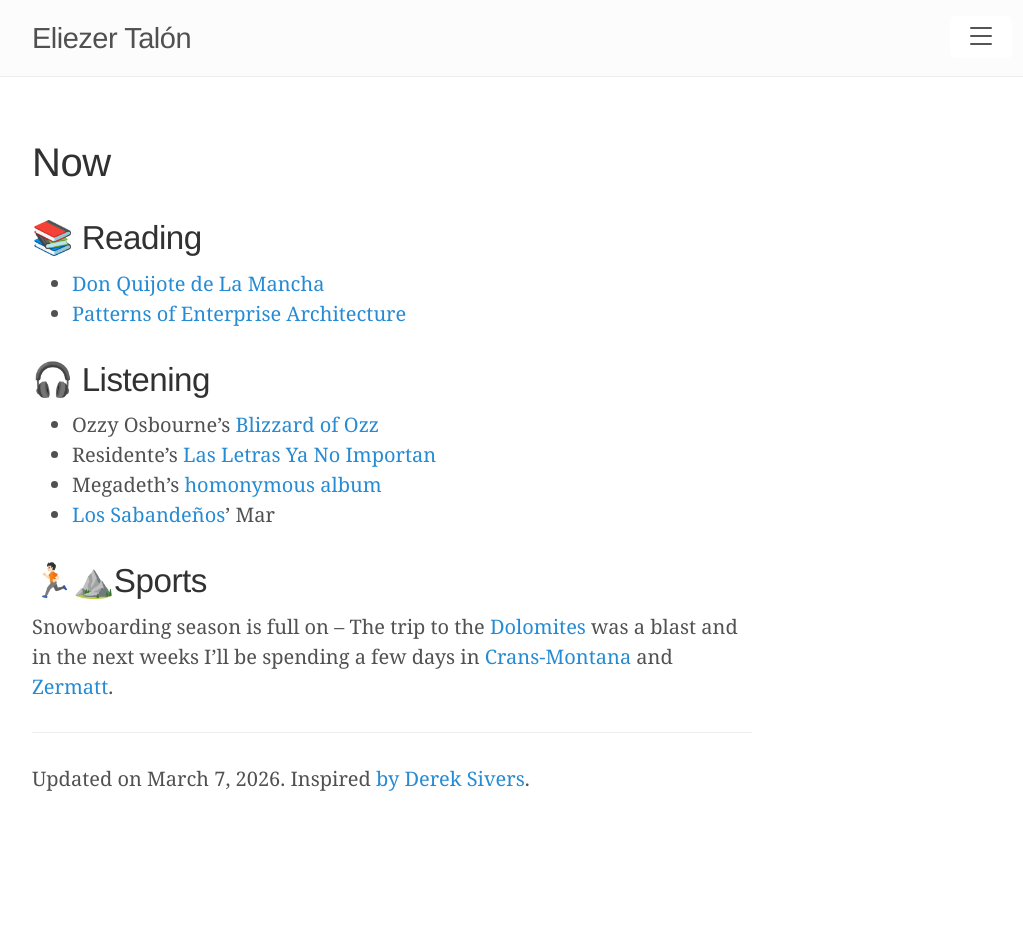
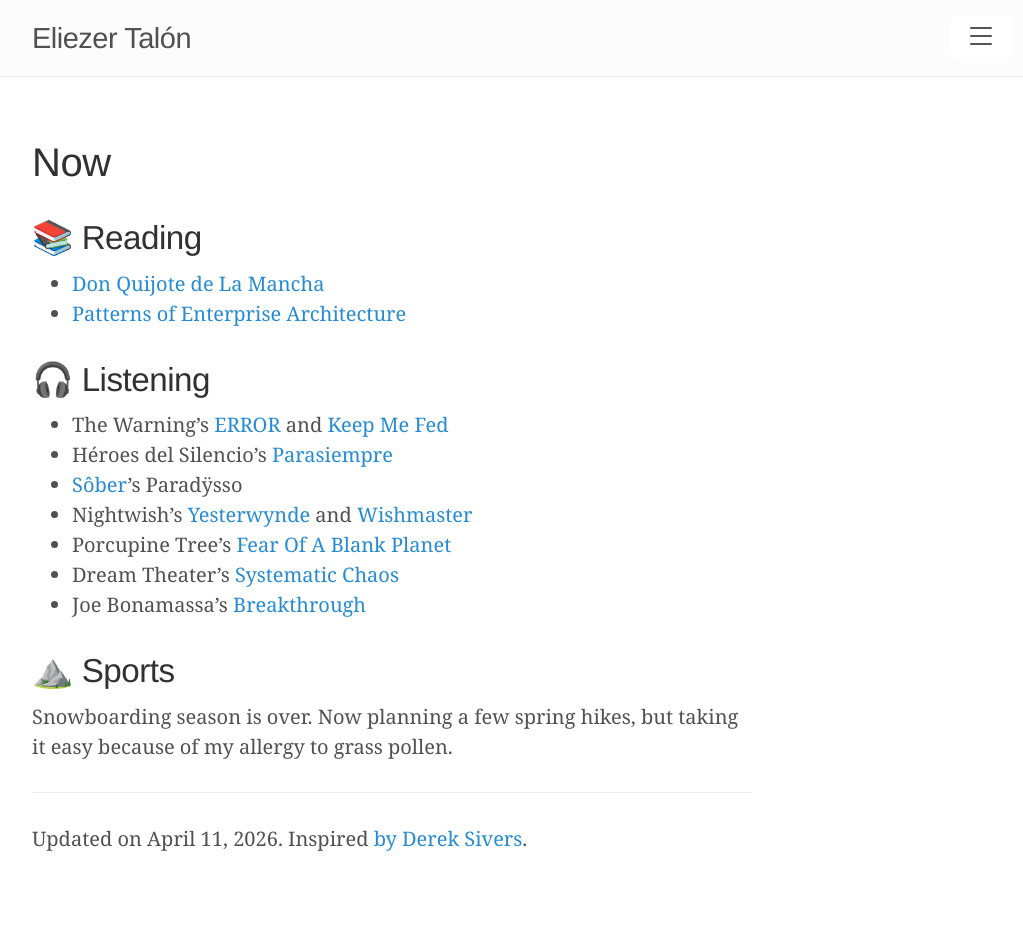
Before and after one commit to elitalon/elitalon.github.io, a Jekyll site: the page built from now.md, in a window 1280 px wide. Shown: the whole page, without its empty margins (248-1271 px from the left). Built offline with Jekyll 4.4.1, drawn with Linux system fonts in a browser that asks for light colours; before the commit the page ends 900 px from its top, so only the background shows below that.

Commit message:
Update 'Now'

```diff
--- a/now.md
+++ b/now.md
@@ -1,7 +1,7 @@
 ---
 layout: page
 title: Now
-date: 2026-03-07
+date: 2026-04-11
 ---
 
 ## 📚 Reading
@@ -11,14 +11,17 @@
 
 ## 🎧 Listening
 
-- Ozzy Osbourne's [Blizzard of Ozz](https://en.wikipedia.org/wiki/Blizzard_of_Ozz)
-- Residente's [Las Letras Ya No Importan](https://en.wikipedia.org/wiki/Las_Letras_Ya_No_Importan)
-- Megadeth's [homonymous album](<https://en.wikipedia.org/wiki/Megadeth_(album)>)
-- [Los Sabandeños](https://en.wikipedia.org/wiki/Los_Sabande%C3%B1os)' Mar
+- The Warning's [ERROR](<https://en.wikipedia.org/wiki/Error_(The_Warning_album)>) and [Keep Me Fed](https://en.wikipedia.org/wiki/Keep_Me_Fed)
+- Héroes del Silencio's [Parasiempre](https://en.wikipedia.org/wiki/Parasiempre)
+- [Sôber](https://en.wikipedia.org/wiki/S%C3%B4ber)'s Paradÿsso
+- Nightwish's [Yesterwynde](https://en.wikipedia.org/wiki/Yesterwynde) and [Wishmaster](<https://en.wikipedia.org/wiki/Wishmaster_(album)>)
+- Porcupine Tree's [Fear Of A Blank Planet](https://en.wikipedia.org/wiki/Fear_of_a_Blank_Planet)
+- Dream Theater's [Systematic Chaos](https://en.wikipedia.org/wiki/Systematic_Chaos)
+- Joe Bonamassa's [Breakthrough](<https://en.wikipedia.org/wiki/Breakthrough_(Joe_Bonamassa_album)>)
 
-## 🏃🏻⛰️Sports
+## ⛰️ Sports
 
-Snowboarding season is full on – The trip to the [Dolomites](https://www.dolomitisuperski.com/) was a blast and in the next weeks I'll be spending a few days in [Crans-Montana](https://www.crans-montana.ch/) and [Zermatt](https://www.matterhornparadise.ch/).
+Snowboarding season is over. Now planning a few spring hikes, but taking it easy because of my allergy to grass pollen.
 
 ---
 
```
